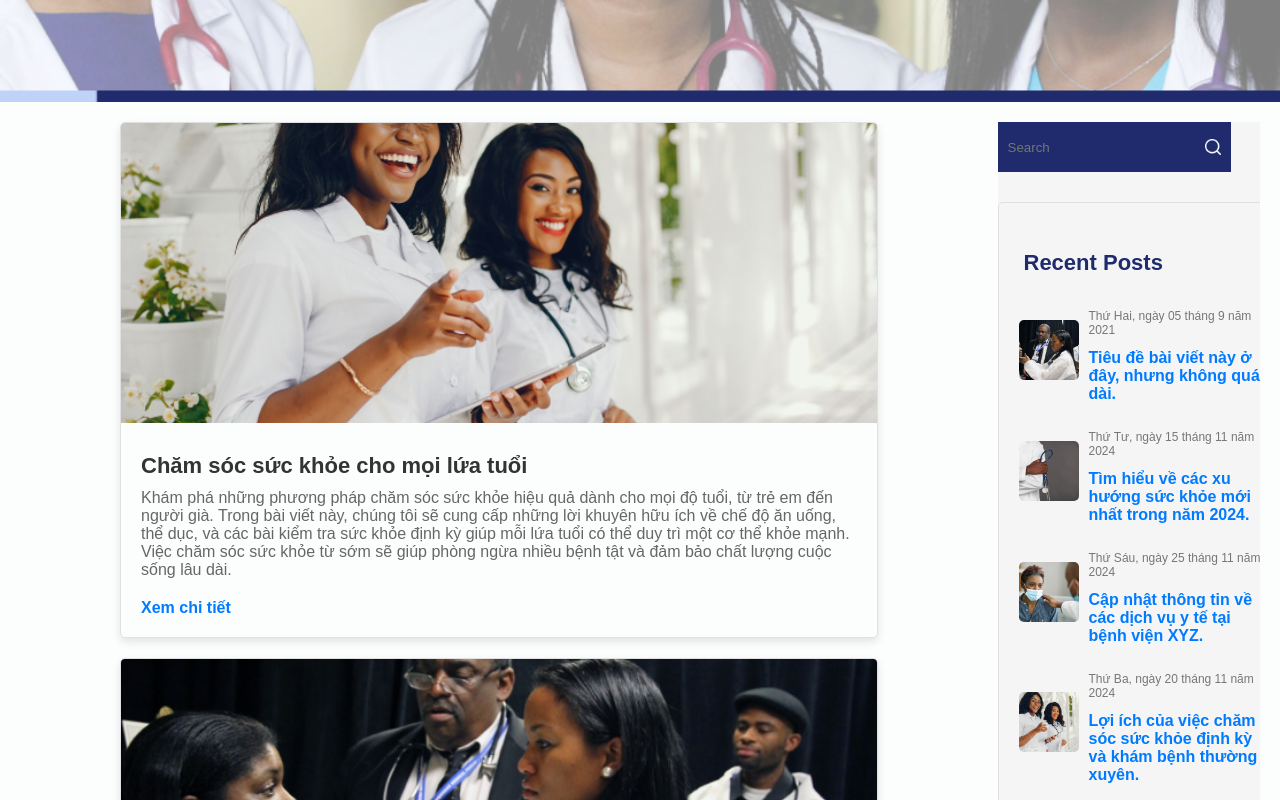
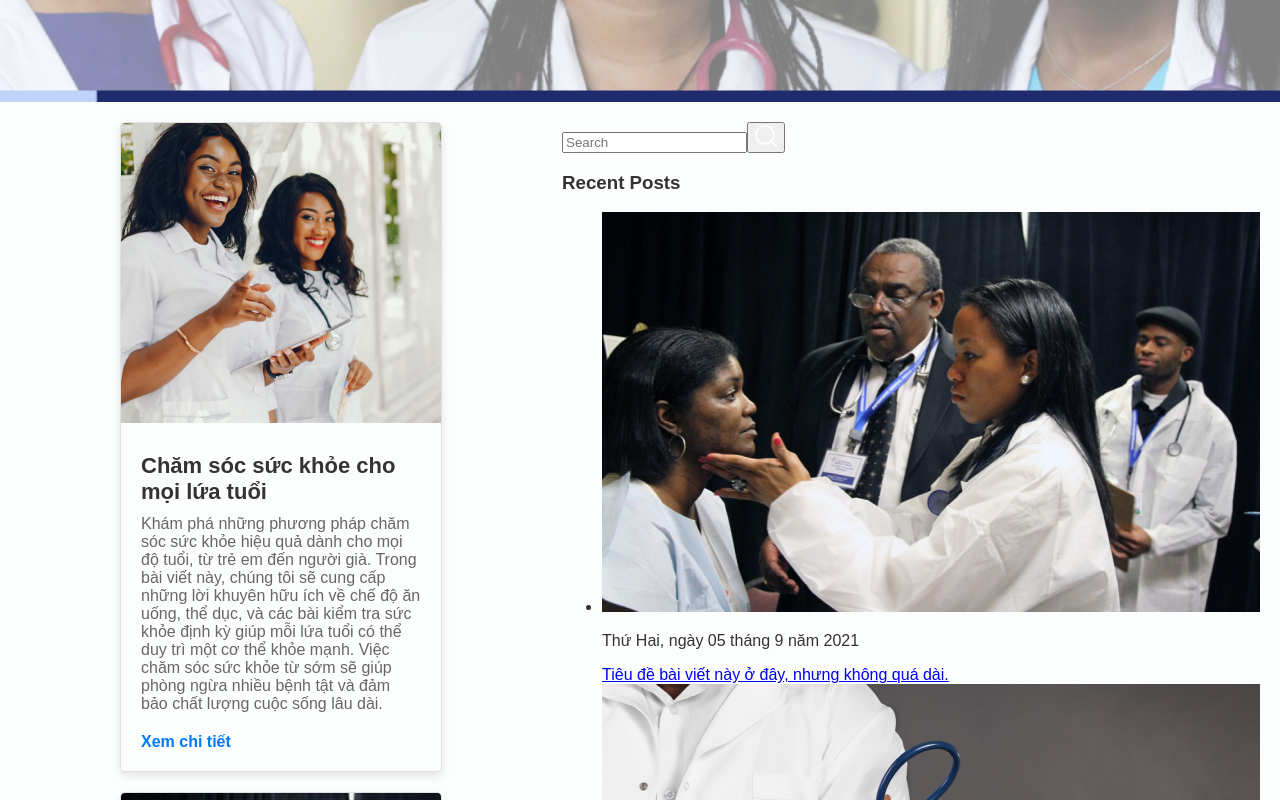
Before and after one commit to nhantran2642/medical-appointment-booking, a React (Create React App) app in the folder fe/: page /blogspage in a window 1280 px wide. Shown: the part 420-1220 px from the top of the page. Built offline with nearby package versions, Linux system fonts and the light colour scheme; no server answers.

Commit message:
Sally- update

```diff
--- a/fe/src/pages/blogSidebar/index.jsx
+++ b/fe/src/pages/blogSidebar/index.jsx
@@ -5,7 +5,7 @@ import { categories, recentPosts } from '../../mock';
 
 const BlogSidebar = () => {
     return (
-        <div className="sidebar">
+        <div className="sidebar-blog">
             <div className="search-bar">
                 <div className="input-group">
                     <input type="text" placeholder="Search" />
```
